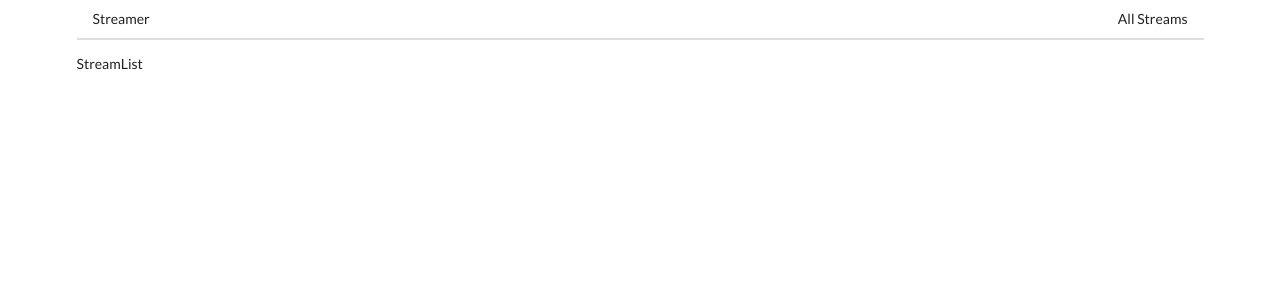
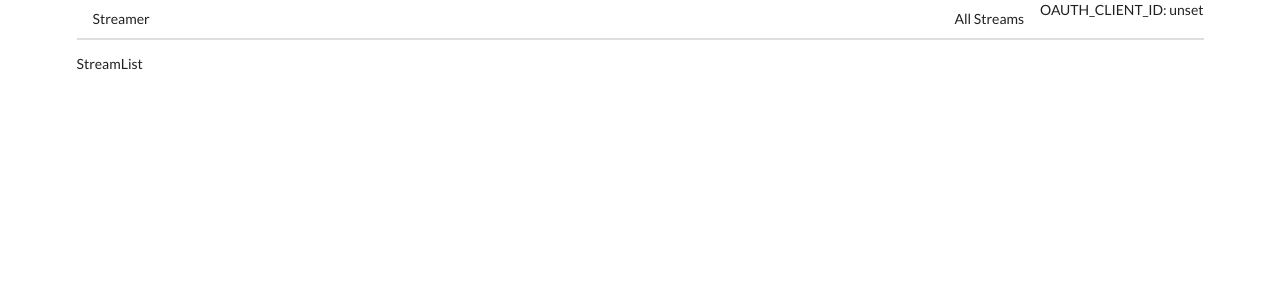
Before and after one commit to chaiwat-k/react-streams-client, a React (Create React App) app: page / in a window 1280 px wide. Shown: the top 300 px of the page. Built offline with nearby package versions, Linux system fonts and the light colour scheme; no server answers.

Commit message:
move cofig dir into src

```diff
--- a/src/components/App.js
+++ b/src/components/App.js
@@ -12,7 +12,7 @@ const App = (props) => {
         <div className="ui container">
             <BrowserRouter>
                 <div>
-                    <Header />
+                    <Header env={props.env} />
                     <Route path="/" exact component={StreamList} />
                     <Route path="/streams/new" component={StreamCreate} />
                     <Route path="/streams/edit" component={StreamEdit} />
--- a/src/components/Header.js
+++ b/src/components/Header.js
@@ -1,13 +1,13 @@
 import React from 'react';
 import { Link } from 'react-router-dom';
 
-const Header = () => {
+const Header = (props) => {
     return (
         <div className="ui secondary pointing menu">
             <Link to="/" className="item">Streamer</Link>
             <div className="right menu">
                 <Link to="/" className="item">All Streams</Link>
-
+                <p>OAUTH_CLIENT_ID: {props.env.OAUTH_CLIENT_ID}</p>
             </div>
         </div>
     );
--- a/src/components/streams/StreamList.js
+++ b/src/components/streams/StreamList.js
@@ -2,7 +2,10 @@ import React from 'react';
 
 const StreamList = () => {
     return (
-        <div>StreamList</div>
+        <div>
+            StreamList
+
+        </div>
     );
 };
 
--- a/src/index.js
+++ b/src/index.js
@@ -1,6 +1,6 @@
 import React from 'react';
 import ReactDOM from 'react-dom';
-import env from '../config/env';
+import env from './config/env';
 import App from './components/App';
 
 ReactDOM.render(
```
Also changed, not shown: 1 other file (tests, documents, lock files or other folders).
